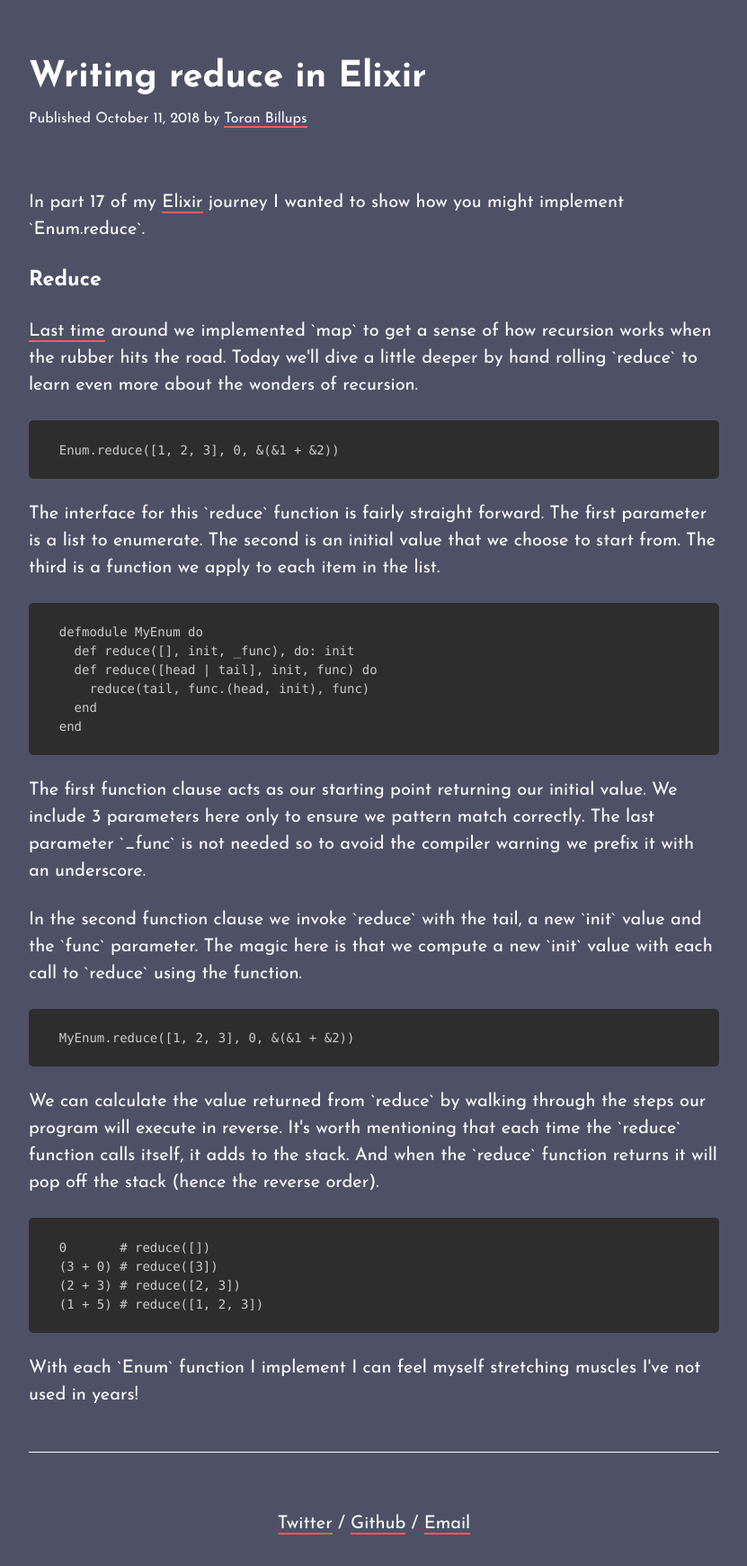
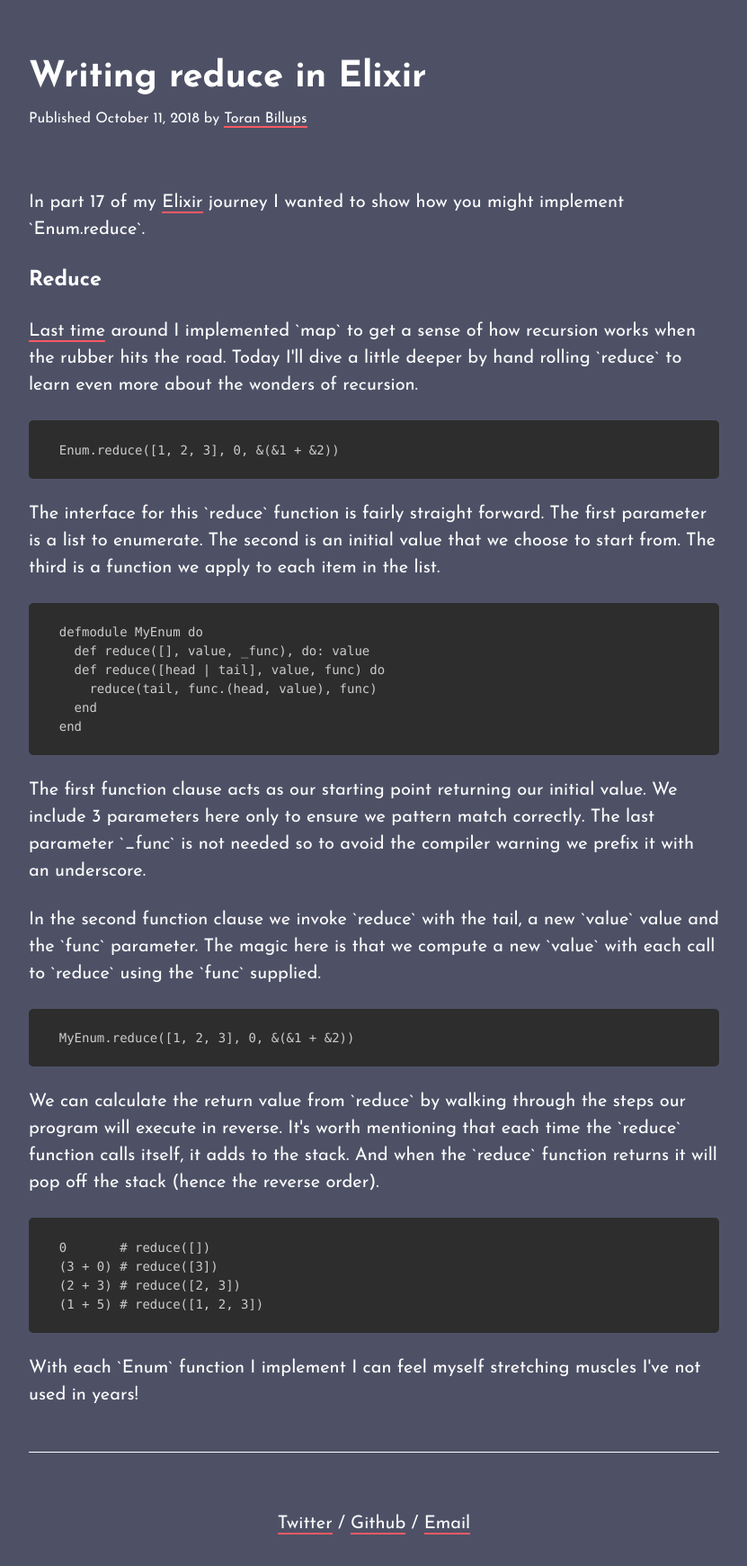
Before and after one commit to toranb/toranb.github.io, a Jekyll site: the page built from _posts/2018-10-11-writing-reduce-in-elixir.html, in a window 1280 px wide. Shown: the whole page at 90% size, without its empty margins (224-1055 px from the left). Built offline with Jekyll 4.4.1, drawn with Linux system fonts in a browser that asks for light colours; Markdown is read by kramdown in place of the engine named in the settings.

Commit message:
reword the reduce in elixir post

```diff
--- a/_posts/2018-10-11-writing-reduce-in-elixir.html
+++ b/_posts/2018-10-11-writing-reduce-in-elixir.html
@@ -8,7 +8,7 @@ categories: blog archive
 
 <h3>Reduce</h3>
 
-<p><a href="https://toranbillups.com/blog/archive/2018/10/10/writing-map-in-elixir/">Last time</a> around we implemented `map` to get a sense of how recursion works when the rubber hits the road. Today we'll dive a little deeper by hand rolling `reduce` to learn even more about the wonders of recursion.</p>
+<p><a href="https://toranbillups.com/blog/archive/2018/10/10/writing-map-in-elixir/">Last time</a> around I implemented `map` to get a sense of how recursion works when the rubber hits the road. Today I'll dive a little deeper by hand rolling `reduce` to learn even more about the wonders of recursion.</p>
 
 <div class="highlight" data-language="elixir">
   <pre class="language-elixir">
@@ -21,9 +21,9 @@ categories: blog archive
 <div class="highlight" data-language="elixir">
   <pre class="language-elixir">
     <code class="language-elixir">defmodule MyEnum do</code>
-    <code class="language-elixir">  def reduce([], init, _func), do: init</code>
-    <code class="language-elixir">  def reduce([head | tail], init, func) do</code>
-    <code class="language-elixir">    reduce(tail, func.(head, init), func)</code>
+    <code class="language-elixir">  def reduce([], value, _func), do: value</code>
+    <code class="language-elixir">  def reduce([head | tail], value, func) do</code>
+    <code class="language-elixir">    reduce(tail, func.(head, value), func)</code>
     <code class="language-elixir">  end</code>
     <code class="language-elixir">end</code>
   </pre>
@@ -31,7 +31,7 @@ categories: blog archive
 
 <p>The first function clause acts as our starting point returning our initial value. We include 3 parameters here only to ensure we pattern match correctly. The last parameter `_func` is not needed so to avoid the compiler warning we prefix it with an underscore.</p>
 
-<p>In the second function clause we invoke `reduce` with the tail, a new `init` value and the `func` parameter. The magic here is that we compute a new `init` value with each call to `reduce` using the function.</p>
+<p>In the second function clause we invoke `reduce` with the tail, a new `value` value and the `func` parameter. The magic here is that we compute a new `value` with each call to `reduce` using the `func` supplied.</p>
 
 <div class="highlight" data-language="elixir">
   <pre class="language-elixir">
@@ -39,7 +39,7 @@ categories: blog archive
   </pre>
 </div>
 
-<p>We can calculate the value returned from `reduce` by walking through the steps our program will execute in reverse. It's worth mentioning that each time the `reduce` function calls itself, it adds to the stack. And when the `reduce` function returns it will pop off the stack (hence the reverse order).</p>
+<p>We can calculate the return value from `reduce` by walking through the steps our program will execute in reverse. It's worth mentioning that each time the `reduce` function calls itself, it adds to the stack. And when the `reduce` function returns it will pop off the stack (hence the reverse order).</p>
 
 <div class="highlight" data-language="elixir">
   <pre class="language-elixir">
```
